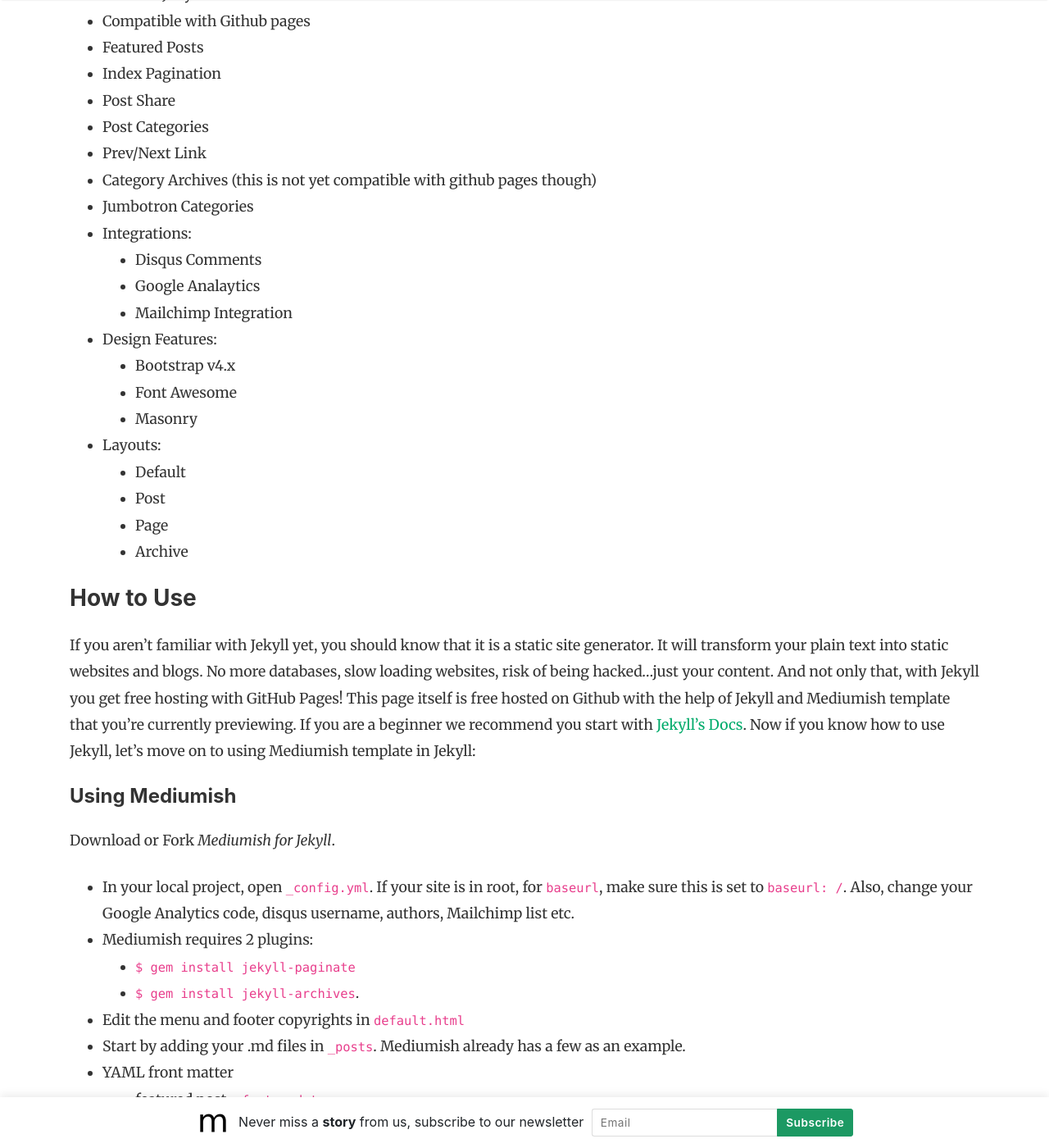
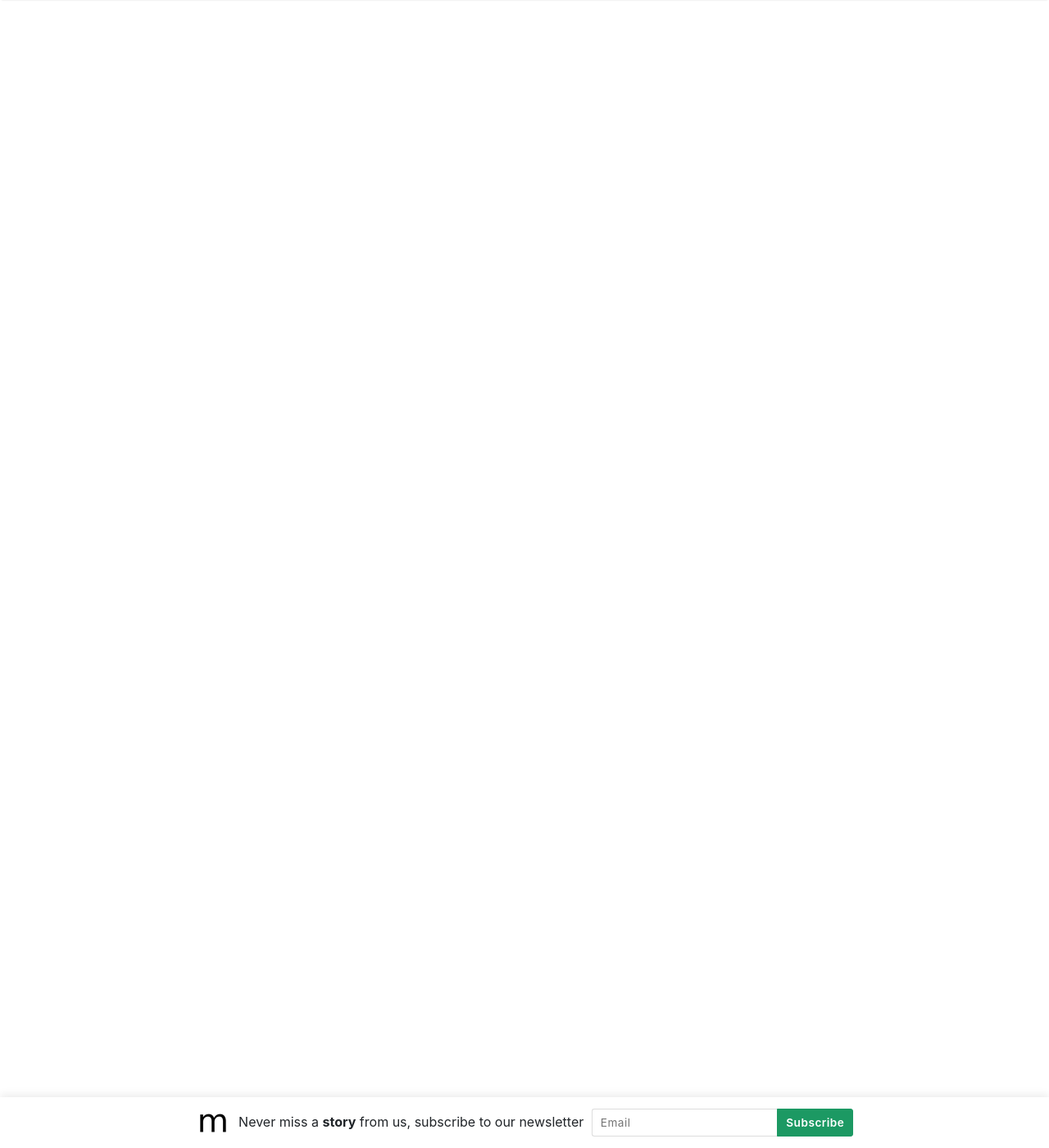
Before and after one commit to wabarr/KFFS, a Jekyll site: the page built from about.md, in a window 1280 px wide and 1400 px high, scrolled down 1956 px. Shown: the whole window at 82% size. Built offline with Jekyll 4.4.1, drawn with Linux system fonts in a browser that asks for light colours; nearby versions of some CDN libraries; comment, search, counter and statistics services are not loaded; some of the changed text lies outside the part shown.

Commit message:
simplify

```diff
--- a/about.md
+++ b/about.md
@@ -1,85 +1,5 @@
 ---
 layout: page
-title: Mediumish Template for Jekyll
+title: About the Koobi Fora Field School
 comments: true
 ---
-
-This website is built with Jekyll and Mediumish template for Jekyll. It is meant for demonstration purposes, no real content can be found. Mediumish template for Jekyll is compatible with Github pages, in fact even this demo is created with Github Pages and hosted with Github. This page in example shows a page layout.
-
-![jekyll template mediumish]({{site.baseurl}}/assets/images/mediumish-jekyll-template.png){: .shadow}
-
-### Features
-
-- Built for Jekyll
-- Compatible with Github pages
-- Featured Posts
-- Index Pagination
-- Post Share
-- Post Categories
-- Prev/Next Link
-- Category Archives (this is not yet compatible with github pages though)
-- Jumbotron Categories
-- Integrations:
-    - Disqus Comments
-    - Google Analaytics
-    - Mailchimp Integration
-- Design Features:
-    - Bootstrap v4.x
-    - Font Awesome
-    - Masonry
-- Layouts:
-    - Default
-    - Post
-    - Page
-    - Archive
-
-### How to Use
-
-If you aren't familiar with Jekyll yet, you should know that it is a static site generator. It will transform your plain text into static websites and blogs. No more databases, slow loading websites, risk of being hacked...just your content. And not only that, with Jekyll you get free hosting with GitHub Pages! This page itself is free hosted on Github with the help of Jekyll and Mediumish template that you're currently previewing. If you are a beginner we recommend you start with [Jekyll's Docs](https://jekyllrb.com/docs/installation/){:target="_blank"}. Now if you know how to use Jekyll, let's move on to using Mediumish template in Jekyll:
-
-#### Using Mediumish
-
-Download or Fork *Mediumish for Jekyll*.
-- In your local project, open <code>_config.yml</code>. If your site is in root, for <code>baseurl</code>, make sure this is set to <code>baseurl: /</code>. Also, change your Google Analytics code, disqus username, authors, Mailchimp list etc.
-- Mediumish requires 2 plugins:
-    - <code>$ gem install jekyll-paginate</code>
-    - <code>$ gem install jekyll-archives</code>.
-- Edit the menu and footer copyrights in <code>default.html</code>
-- Start by adding your .md files in <code>_posts</code>. Mediumish already has a few as an example.
-- YAML front matter
-    - featured post - <code>featured:true</code>
-    - exclude featured post from "All stories" loop to avoid duplicated posts - <code>hidden:true</code>
-    - post image - <code>image: assets/images/mypic.jpg</code>
-    - external post image - <code>image: "https://externalwebsite.com/image4.jpg" </code>
-    - page comments - <code>comments:true</code>
-    - meta description (optional) - <code>description: "this is my meta description"</code>
-
-YAML Post Example:
-<pre>
----
-layout: post
-title:  "We all wait for summer"
-author: john
-categories: [ Jekyll, tutorial ]
-image: assets/images/5.jpg
-featured: true
----
-</pre>
-
-YAML Page Example
-<pre>
----
-layout: page
-title: Mediumish Template for Jekyll
-comments: true
----
-</pre>
-
-#### Contribute
-
-- [Clone the repo](https://github.com/wowthemesnet/mediumish-theme-jekyll).
-- Create a branch off of master and give it a meaningful name (e.g. my-new-mediumish-feature).
-- Open a pull request on GitHub and describe the feature or fix.
-
-
-<a href="https://www.buymeacoffee.com/sal" target="_blank"><img src="https://www.buymeacoffee.com/assets/img/custom_images/orange_img.png" alt="Buy Me A Coffee" style="height: auto !important;width: auto !important;" ></a>
```
Also changed, not shown: changelog.md (deleted).
